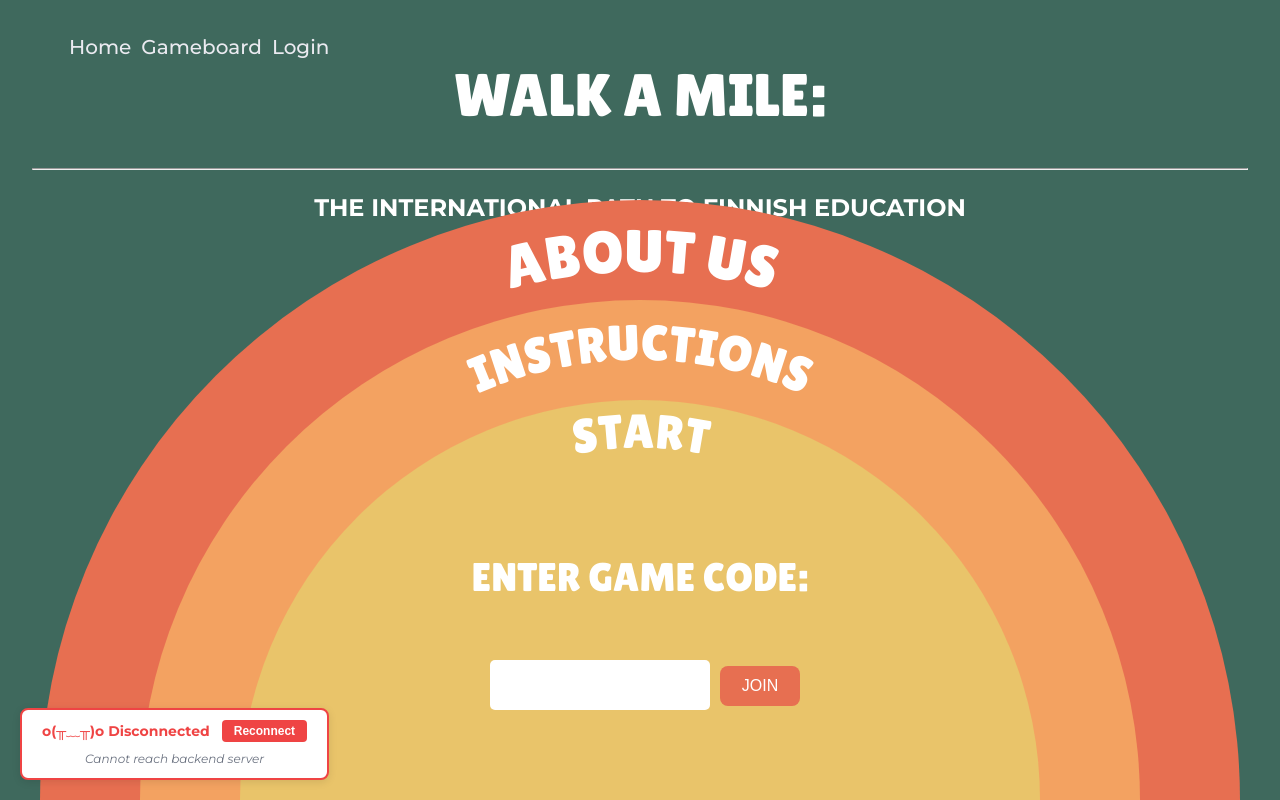
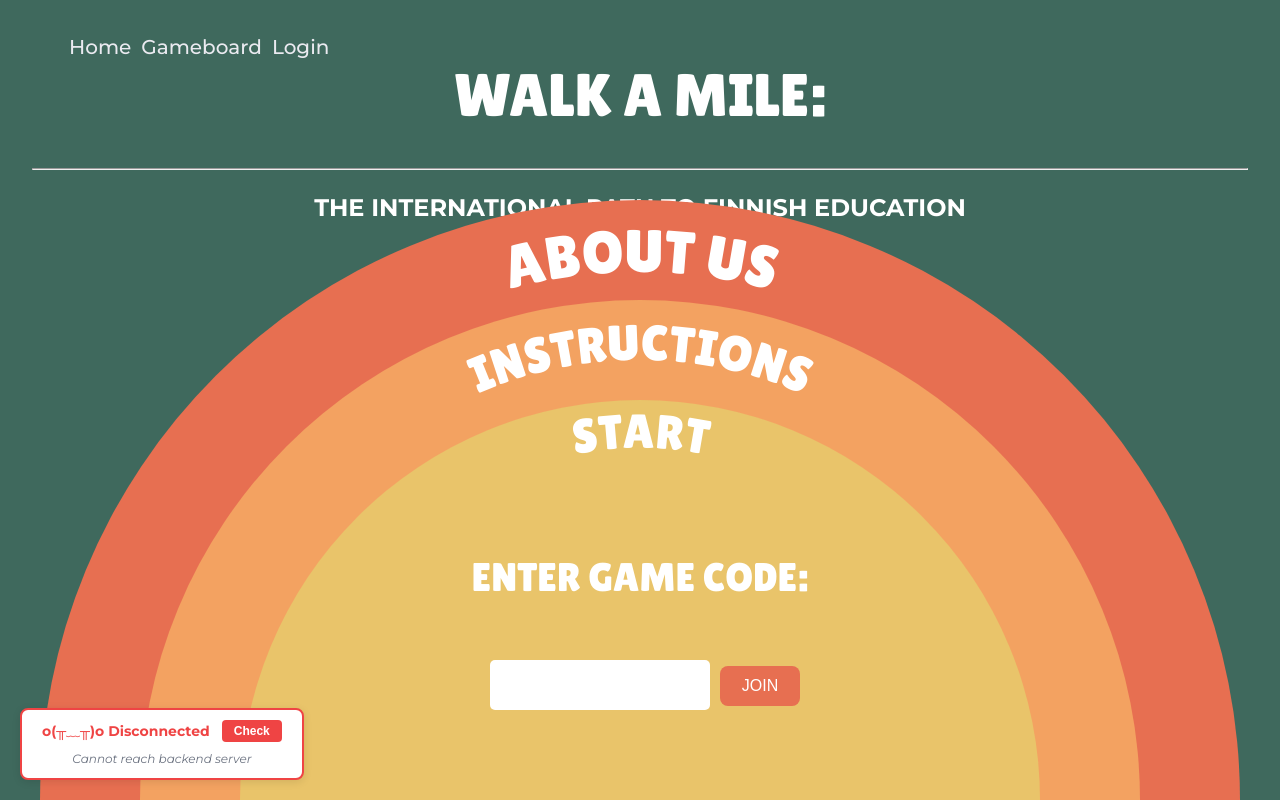
Before and after one commit to WalkAMileGame/WalkAMileGame, a React (Vite) app in the folder frontend/: page / in a window 1280 px wide. Built offline with nearby package versions, Linux system fonts and the light colour scheme; no server answers; a web font is replaced by a local one.

Commit message:
changed connection check time from 30 to 10 seconds

```diff
--- a/frontend/src/components/ConnectionStatus.jsx
+++ b/frontend/src/components/ConnectionStatus.jsx
@@ -37,7 +37,7 @@ const ConnectionStatus = () => {
 
   useEffect(() => {
     checkConnection();
-    const interval = setInterval(checkConnection, 30000);
+    const interval = setInterval(checkConnection, 10000);
     return () => clearInterval(interval);
   }, []);
 
@@ -104,7 +104,7 @@ const ConnectionStatus = () => {
           onMouseOver={(e) => e.target.style.opacity = '0.8'}
           onMouseOut={(e) => e.target.style.opacity = '1'}
         >
-          Reconnect
+          Check
         </button>
       </div>
 
```
